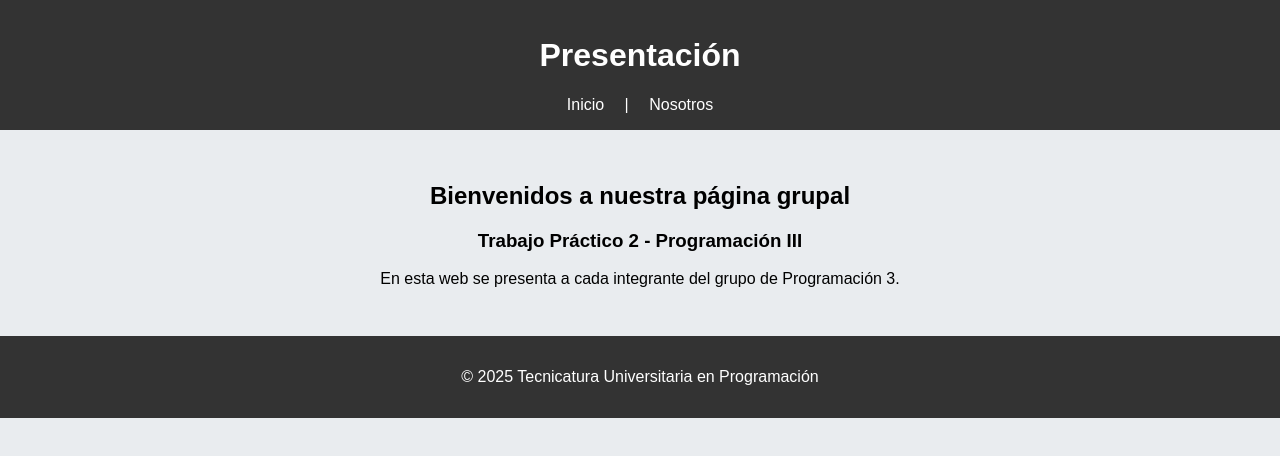
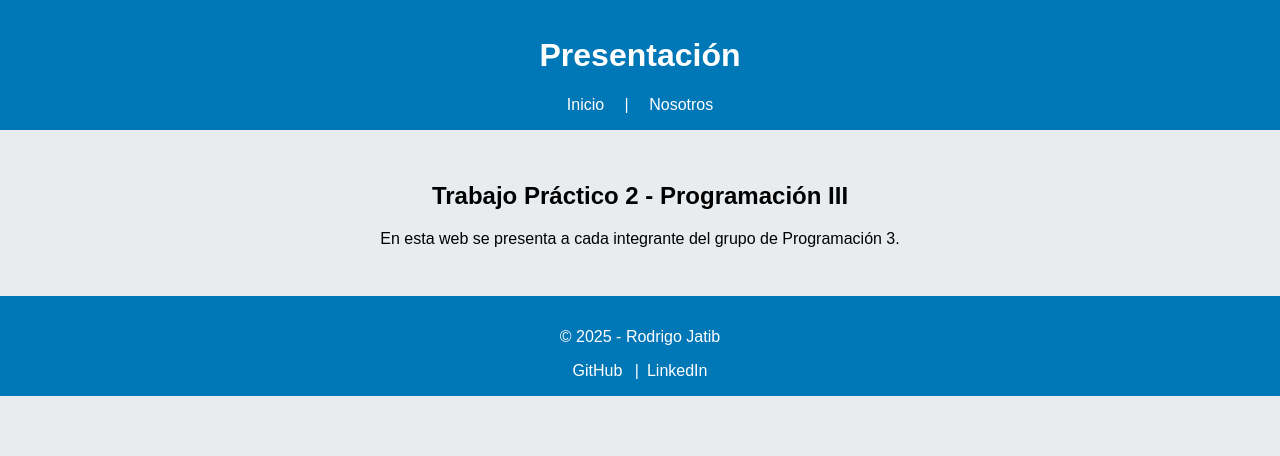
Before and after one commit to RodrigoJatib/Prog-III-TP2-React, a React (Create React App) app in the folder tp2/: page / in a window 1280 px wide. Shown: the top 456 px of the page. Built offline with nearby package versions, Linux system fonts and the light colour scheme.

Commit message:
Correction of the position of form fields

```diff
--- a/tp2/src/App.js
+++ b/tp2/src/App.js
@@ -15,12 +15,13 @@
 
 
 function App() {
+  // Estado que guarda los integrantes del grupo
   const [integrantes, setIntegrantes] = useState([
     {
       nombre: "Rodrigo",
       apellido: "Jatíb",
       legajo: "54911",
-      github: "https://github.com/rodrigoperez",
+      github: "https://github.com/RodrigoJatib",
       foto: fotoRodrigo
     }
   ]);
--- a/tp2/src/components/Footer.jsx
+++ b/tp2/src/components/Footer.jsx
@@ -3,7 +3,12 @@
 function Footer() {
   return (
     <footer>
-      <p>&copy; 2025 Tecnicatura Universitaria en Programación</p>
+      <p>&copy; 2025 - Rodrigo Jatib </p>
+      <div>
+        <a href="https://github.com/RodrigoJatib" target="_blank" rel="noopener noreferrer">GitHub</a> |
+        <a href="https://www.linkedin.com/in/rodrigo-gabriel-jatib-736535225/" target="_blank" rel="noopener noreferrer">LinkedIn</a>
+      </div>
+
     </footer>
   );
 }
--- a/tp2/src/pages/HomePages.jsx
+++ b/tp2/src/pages/HomePages.jsx
@@ -3,8 +3,7 @@
 function HomePages() {
   return (
     <main>
-      <h2>Bienvenidos a nuestra página grupal</h2>
-      <h3>Trabajo Práctico 2 - Programación III</h3>
+      <h2>Trabajo Práctico 2 - Programación III</h2>
 
       <p>En esta web se presenta a cada integrante del grupo de Programación 3.</p>
     </main>
--- a/tp2/src/styles/App.css
+++ b/tp2/src/styles/App.css
@@ -6,7 +6,7 @@
 }
 
 header, footer {
-  background-color: #333;
+  background-color: #0077b6;
   color: white;
   padding: 1rem;
   text-align: center;
@@ -34,10 +34,15 @@
 .card {
   background: white;
   border-radius: 10px;
-  box-shadow: 0 4px 8px rgba(0,0,0,0.1);
+  box-shadow: 0 6px 10px rgba(0,0,0,0.15);
   width: 250px;
   padding: 1rem;
   text-align: center;
+  transition: transform 0.2s;
+}
+
+.card:hover {
+  transform: scale(1.05);
 }
 
 .card img {
@@ -50,14 +55,19 @@
 
 form {
   margin-top: 2rem;
+  display: flex;
+  flex-direction: column;
+  align-items: center;
 }
 
 form input {
+  width: 300px;
   margin: 0.5rem;
   padding: 0.5rem;
 }
 
 form button {
+  width: 200px;
   padding: 0.5rem 1rem;
   margin-top: 1rem;
   cursor: pointer;
@@ -66,3 +76,14 @@
   border: none;
   border-radius: 5px;
 }
+
+footer a {
+  color: #ffffff; /* Amarillo fuerte */
+  text-decoration: none;
+  margin: 0 0.5rem;
+}
+
+footer a:hover {
+  color: #2c1661;
+  text-decoration: underline;
+}
```
